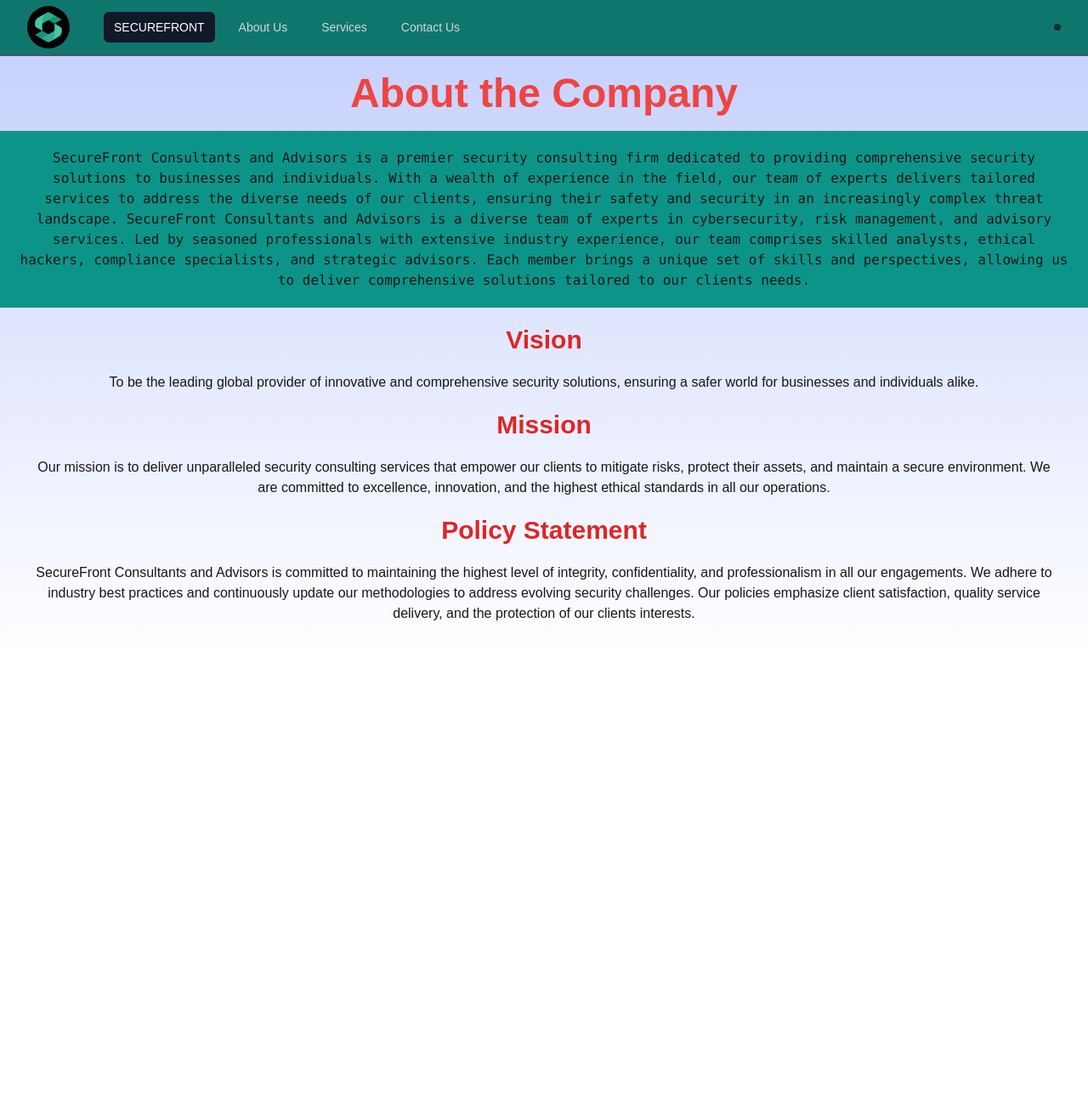
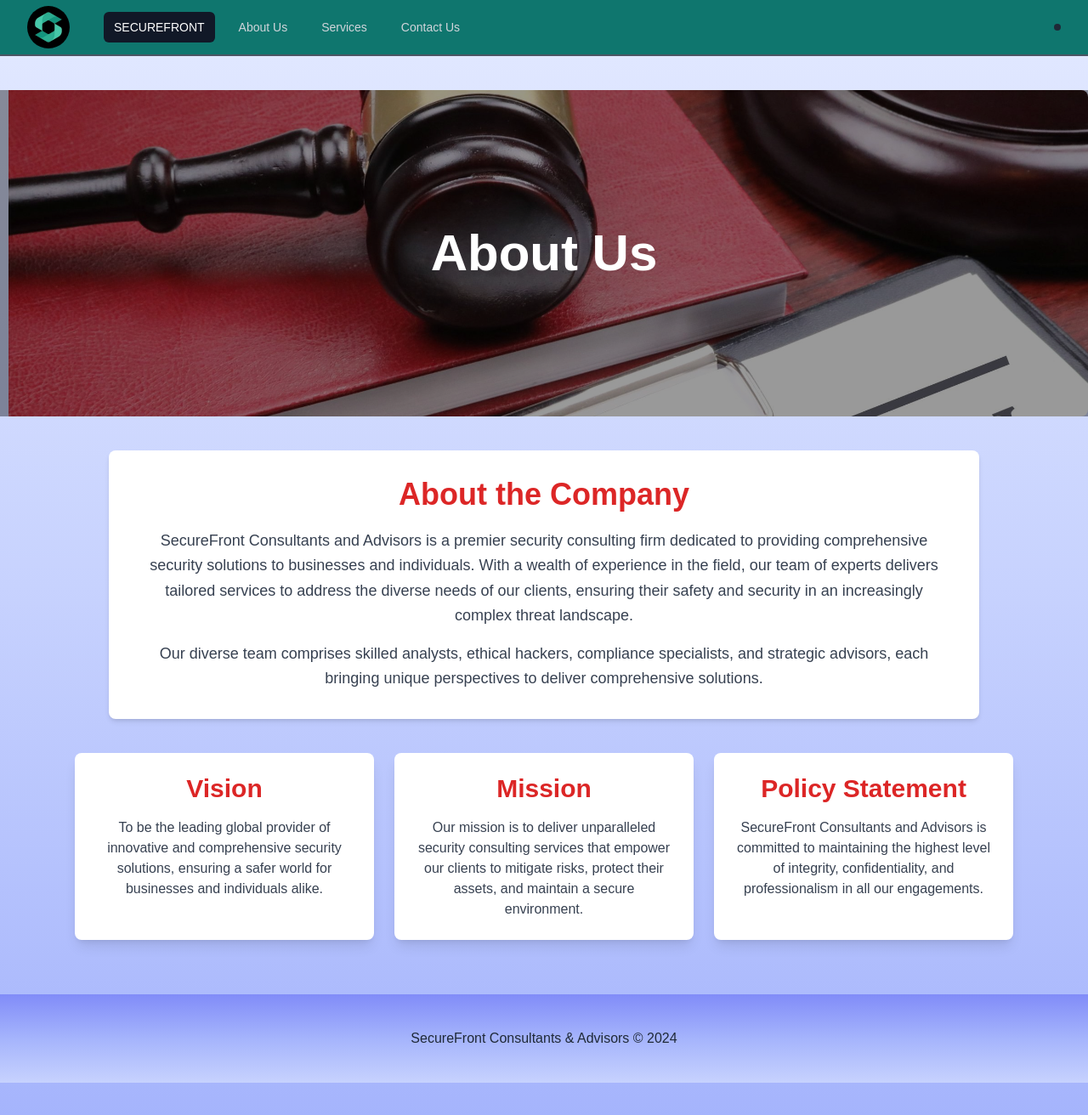
Before and after one commit to cyerd/securefront, a Next.js app: page /about in a window 1280 px wide. Shown: the whole page at 85% size. Before the commit the page ends 800 px from the top, so only its background shows below. Built offline with nearby package versions, Linux system fonts and the light colour scheme.

Commit message:
first commit5

```diff
--- a/src/app/about/page.js
+++ b/src/app/about/page.js
@@ -1,52 +1,81 @@
-import Header from '@/components/Header'
-import React from 'react'
+import Header from "@/components/Header";
+import React from "react";
+import Image from "next/image";
 
 function About() {
   return (
     <div>
-      <Header/>
+      <Header />
 
-    <div className='flex items-center  flex-col bg-gradient-to-b from-indigo-200 text-center mb-5'>
+      {/* About Section */}
+      <div className="flex flex-col items-center bg-gradient-to-b from-indigo-100 via-indigo-200 to-indigo-300 text-center py-10">
+        {/* Hero Section */}
+        <div className="relative w-full h-72 md:h-96">
+          <Image
+            src="/assets/images/investigation.jpg"
+            alt="About Us"
+            layout="fill"
+            objectFit="cover"
+            objectPosition="10px 1%"
+            className="rounded-lg"
+          />
+          <div className="absolute inset-0 bg-black bg-opacity-40 flex items-center justify-center">
+            <h1 className="text-white text-5xl md:text-6xl font-extrabold">About Us</h1>
+          </div>
+        </div>
 
-      <h1 className='text-red-500 text-5xl font-bold text-center p-5'>About the Company</h1>
-      <p className='bg-teal-600 p-5 font-mono font-light'>
-      SecureFront Consultants and Advisors is a premier security consulting firm dedicated to providing
-      comprehensive security solutions to businesses and individuals. With a wealth of experience in the
-      field, our team of experts delivers tailored services to address the diverse needs of our clients,
-      ensuring their safety and security in an increasingly complex threat landscape.
-      SecureFront Consultants and Advisors is a diverse team of experts in cybersecurity, risk management, and advisory services. Led by seasoned professionals with extensive industry experience, our
-      team comprises skilled analysts, ethical hackers, compliance specialists, and strategic advisors.
-      Each member brings a unique set of skills and perspectives, allowing us to deliver comprehensive
-      solutions tailored to our clients needs.
+        {/* Company Overview */}
+        <div className="bg-white shadow-md rounded-lg p-8 mx-5 mt-10 max-w-5xl">
+          <h2 className="text-red-600 text-4xl font-bold mb-5">About the Company</h2>
+          <p className="text-gray-700 text-lg leading-relaxed font-light">
+            SecureFront Consultants and Advisors is a premier security consulting firm dedicated to
+            providing comprehensive security solutions to businesses and individuals. With a wealth of
+            experience in the field, our team of experts delivers tailored services to address the diverse needs of our clients, ensuring their safety and security in an increasingly complex threat landscape.
           </p>
-      <div className='m-5'>
-      <h3 className='text-red-600 text-3xl font-semibold text-center'>
-      Vision
-      </h3>
-      <p className='p-5'>
-      To be the leading global provider of innovative and comprehensive security solutions, ensuring a
-      safer world for businesses and individuals alike.
+          <p className="text-gray-700 text-lg leading-relaxed font-light mt-4">
+            Our diverse team comprises skilled analysts, ethical hackers, compliance specialists, and strategic advisors, each bringing unique perspectives to deliver comprehensive solutions.
           </p>
-      <h3 className='text-red-600 text-3xl font-semibold text-center'>
-        Mission
-      </h3>
-      <p className='p-5'>
-      Our mission is to deliver unparalleled security consulting services that empower our clients to
-      mitigate risks, protect their assets, and maintain a secure environment. We are committed to excellence, innovation, and the highest ethical standards in all our operations.
+        </div>
+
+        {/* Vision, Mission, and Policy */}
+        <div className="grid grid-cols-1 md:grid-cols-3 gap-6 px-6 mt-10 max-w-6xl">
+          {/* Vision */}
+          <div className="bg-white shadow-lg rounded-lg p-6 text-center">
+            <h3 className="text-red-600 text-3xl font-semibold">Vision</h3>
+            <p className="text-gray-700 mt-4">
+              To be the leading global provider of innovative and comprehensive security solutions,
+              ensuring a safer world for businesses and individuals alike.
             </p>
-      <h3 className='text-red-600 text-3xl font-semibold text-center'>
-        Policy Statement
-      </h3>
-      <p className='p-5'>
-      SecureFront Consultants and Advisors is committed to maintaining the highest level of integrity,
-      confidentiality, and professionalism in all our engagements. We adhere to industry best practices
-      and continuously update our methodologies to address evolving security challenges. Our policies
-      emphasize client satisfaction, quality service delivery, and the protection of our clients interests.
+          </div>
+
+          {/* Mission */}
+          <div className="bg-white shadow-lg rounded-lg p-6 text-center">
+            <h3 className="text-red-600 text-3xl font-semibold">Mission</h3>
+            <p className="text-gray-700 mt-4">
+              Our mission is to deliver unparalleled security consulting services that empower our clients
+              to mitigate risks, protect their assets, and maintain a secure environment.
+            </p>
+          </div>
+
+          {/* Policy Statement */}
+          <div className="bg-white shadow-lg rounded-lg p-6 text-center">
+            <h3 className="text-red-600 text-3xl font-semibold">Policy Statement</h3>
+            <p className="text-gray-700 mt-4">
+              SecureFront Consultants and Advisors is committed to maintaining the highest level of
+              integrity, confidentiality, and professionalism in all our engagements.
+            </p>
+          </div>
+        </div>
+
+        {/* Footer Section */}
+        <div className="mt-16 bg-gradient-to-t from-indigo-200 via-indigo-300 to-indigo-400 w-full py-10 text-center">
+          <p className="text-gray-800 font-medium">
+            SecureFront Consultants & Advisors © {new Date().getFullYear()}
           </p>
         </div>
       </div>
     </div>
-  )
+  );
 }
 
-export default About
+export default About;
--- a/src/app/contact/page.js
+++ b/src/app/contact/page.js
@@ -1,70 +1,92 @@
-import Header from '@/components/Header'
-import { ClockIcon, EnvelopeIcon, MapPinIcon, PhoneIcon, PhoneXMarkIcon } from '@heroicons/react/24/outline'
-import Image from 'next/image'
-import React from 'react'
+import Header from "@/components/Header";
+import {
+  ClockIcon,
+  EnvelopeIcon,
+  MapPinIcon,
+  PhoneIcon,
+} from "@heroicons/react/24/outline";
+import Image from "next/image";
+import React from "react";
 
 function page() {
   return (
     <div>
-        <Header/>
-        <div className='w-full '>
-            <div>
-                <Image src="/assets/images/investigation.PNG" width={1920} height={480} alt='ivestigation' />
+      <Header />
+      <div
+        className="relative bg-cover bg-center bg-fixed"
+        style={{
+          backgroundImage: "url('/assets/images/bg.PNG')", // Suggestive background image
+        }}
+      >
+        {/* Hero Section */}
+        <div className="relative">
+          <Image
+            src="/assets/images/investigation.PNG"
+            width={1920}
+            height={480}
+            alt="Investigation"
+            className="w-full object-cover"
+          />
+          <div className="absolute inset-0 bg-black bg-opacity-40 flex items-center justify-center">
+            <h1 className="text-white text-5xl font-bold">Contact Us</h1>
           </div>
-            <div className=''>
-                <h2 className='text-3xl text-red-500 text-center font-semibold font-serif m-5'>Get In Touch With Us:</h2>
-                <div className=' xs:my-10 items-center text-center flex justify-evenly md:flex-row xs:flex-col '>
-
-                    <div className=' flex flex-col justify-center items-center text-center'>
-                        <EnvelopeIcon className="h-8 mb-1 text-teal-400 group-hover:animate-bounce"  />
-                        <span>
-                        <p className='font-semibold text-gray-600'>SECUREFRONT</p>
-                                <p>info@securefront.com</p>
-                                <p>P.O Box 10780-00100 </p>
-                                <p>Nairobi, Kenya</p>
-                        </span>
-
-                    </div>
-                    <div className='flex flex-col justify-center items-center text-center'>
-                        <PhoneIcon className="h-8 mb-1  text-teal-400 group-hover:animate-bounce"  />
-                        <span>
-                        <p className='font-semibold text-gray-600'>Office</p>
-                                <p>0727337380 </p>
-                                <p>Nairobi, Kenya</p>
-                        </span>
-
         </div>
 
-                    <div className='flex flex-col justify-center items-center text-center'>
-                        <ClockIcon className="h-8 mb-1  text-teal-400 group-hover:animate-bounce"  />
-                        <span>
-                        <p className='font-semibold text-gray-600'>Working Hours</p>
-                                <p>Mon - Sat </p>
-                                <p>9am - 6pm</p>
-                        </span>
+        {/* Contact Information Section */}
+        <div className="py-16 bg-white bg-opacity-90">
+          <h2 className="text-3xl text-teal-700 text-center font-semibold font-serif mb-10">
+            Get In Touch With Us
+          </h2>
 
+          <div className="flex flex-wrap justify-center gap-10 px-10">
+            {/* Email Section */}
+            <div className="flex flex-col items-center text-center bg-gray-100 p-5 rounded-lg shadow-lg hover:shadow-2xl transition-shadow duration-300">
+              <EnvelopeIcon className="h-12 mb-3 text-teal-400" />
+              <h3 className="font-semibold text-gray-800">SECUREFRONT</h3>
+              <p>info@securefront.com</p>
+              <p>P.O Box 10780-00100</p>
+              <p>Nairobi, Kenya</p>
             </div>
 
-                    <div className='flex flex-col justify-center items-center text-center'>
-                        <MapPinIcon className="h-8 mb-1  text-teal-400 group-hover:animate-bounce"  />
-                        <span>
-                        <p className='font-semibold text-gray-600'>View Park Towers, Mezanine Suite</p>
-                                <p>Utalii St, Nairobi </p>
-
-                        </span>
-
+            {/* Phone Section */}
+            <div className="flex flex-col items-center text-center bg-gray-100 p-5 rounded-lg shadow-lg hover:shadow-2xl transition-shadow duration-300">
+              <PhoneIcon className="h-12 mb-3 text-teal-400" />
+              <h3 className="font-semibold text-gray-800">Office</h3>
+              <p>0727337380</p>
+              <p>Nairobi, Kenya</p>
             </div>
 
+            {/* Working Hours Section */}
+            <div className="flex flex-col items-center text-center bg-gray-100 p-5 rounded-lg shadow-lg hover:shadow-2xl transition-shadow duration-300">
+              <ClockIcon className="h-12 mb-3 text-teal-400" />
+              <h3 className="font-semibold text-gray-800">Working Hours</h3>
+              <p>Mon - Sat</p>
+              <p>9am - 6pm</p>
+            </div>
 
-
+            {/* Address Section */}
+            <div className="flex flex-col items-center text-center bg-gray-100 p-5 rounded-lg shadow-lg hover:shadow-2xl transition-shadow duration-300">
+              <MapPinIcon className="h-12 mb-3 text-teal-400" />
+              <h3 className="font-semibold text-gray-800">
+                View Park Towers, Mezanine Suite
+              </h3>
+              <p>Utalii St, Nairobi</p>
             </div>
           </div>
-            <span className='flex items-center text-center justify-center m-10 '>
-                        <iframe src="https://www.google.com/maps/embed?pb=!1m18!1m12!1m3!1d3988.818378364475!2d36.8134941750007!3d-1.2827958356223745!2m3!1f0!2f0!3f0!3m2!1i1024!2i768!4f13.1!3m3!1m2!1s0x182f10d23912632b%3A0xa3e642f1ab7822a8!2sView%20Park%20Towers%2C%20Utalii%20St%2C%20Nairobi!5e0!3m2!1sen!2ske!4v1735115354516!5m2!1sen!2ske"  className=' mx-5 rounded-3xl ' width={1200}  loading="lazy" referrerPolicy="no-referrer-when-downgrade"></iframe>
-                        </span>
+        </div>
+
+        {/* Map Section */}
+        <div className="flex items-center justify-center my-10 px-5">
+          <iframe
+            src="https://www.google.com/maps/embed?pb=!1m18!1m12!1m3!1d3988.818378364475!2d36.8134941750007!3d-1.2827958356223745!2m3!1f0!2f0!3f0!3m2!1i1024!2i768!4f13.1!3m3!1m2!1s0x182f10d23912632b%3A0xa3e642f1ab7822a8!2sView%20Park%20Towers%2C%20Utalii%20St%2C%20Nairobi!5e0!3m2!1sen!2ske!4v1735115354516!5m2!1sen!2ske"
+            className="w-full max-w-4xl h-96 rounded-3xl border-4 border-teal-500"
+            loading="lazy"
+            referrerPolicy="no-referrer-when-downgrade"
+          ></iframe>
         </div>
       </div>
-  )
+    </div>
+  );
 }
 
-export default page
+export default page;
--- a/src/components/Dashboard.js
+++ b/src/components/Dashboard.js
@@ -24,34 +24,31 @@ function Dashboard() {
   return (
     <div className="min-h-screen bg-gradient-to-b from-gray-50 to-teal-100">
       <main>
-        {/* Header Section */}
-        <section className="relative h-[50vh] bg-teal-600 text-white flex flex-col items-center justify-center">
-          <h1 className="text-4xl lg:text-5xl font-bold text-center px-5">
+        {/* Hero Section */}
+        <section className="relative h-[60vh] bg-teal-600 text-white flex flex-col items-center justify-center text-center">
+          <h1 className="text-4xl lg:text-5xl font-bold px-5">
             <span>{text}</span>
             <Cursor cursorColor="#f7ab0a" />
           </h1>
-          <p className="mt-4 text-lg lg:text-xl text-center px-5">
+          <p className="mt-4 text-lg lg:text-xl px-5">
             Empowering businesses with cutting-edge security solutions tailored to meet evolving challenges.
           </p>
-        </section>
-
-        {/* Image Section */}
-        <section className="mt-10 flex justify-center">
-          <Image
-            src="/assets/images/landing.PNG"
-            alt="Security Solutions"
-            height={400}
-            width={800}
-            className="rounded-lg shadow-lg"
-          />
+          <div className="absolute bottom-0 w-full">
+            <Image
+              src="/assets/images/hero-background.jpg"
+              alt="SecureFront Hero"
+              layout="fill"
+              objectFit="cover"
+              className="opacity-40"
+            />
+          </div>
         </section>
 
         {/* About Us Section */}
         <section className="mt-16 px-5 text-center">
           <h2 className="text-4xl font-extrabold text-teal-700">About Us</h2>
-          <p className="text-lg lg:text-xl mt-5 leading-8">
-            SecureFront Consultants and Advisors is dedicated to delivering top-tier security solutions tailored to the unique needs of each client.
-            With extensive expertise and unwavering commitment to excellence, we empower our clients to navigate the complexities of today’s security landscape with confidence.
+          <p className="text-lg lg:text-xl mt-5 leading-8 text-gray-700 max-w-3xl mx-auto">
+            SecureFront Consultants and Advisors is dedicated to delivering top-tier security solutions tailored to the unique needs of each client. With extensive expertise and unwavering commitment to excellence, we empower our clients to navigate the complexities of today’s security landscape with confidence.
           </p>
         </section>
 
@@ -59,7 +56,7 @@ function Dashboard() {
         <section className="mt-16 px-5">
           <h2 className="text-4xl font-extrabold text-center text-teal-700">Our Services</h2>
           <div className="grid grid-cols-1 md:grid-cols-2 lg:grid-cols-3 gap-10 mt-10">
-            <div className="bg-white shadow-md rounded-lg p-5 text-center hover:shadow-lg">
+            <div className="bg-white shadow-md rounded-lg p-5 text-center hover:shadow-lg transition-transform transform hover:scale-105">
               <Image
                 src="/assets/images/security-risk.jpeg"
                 alt="Security Risk Assessment"
@@ -72,7 +69,7 @@ function Dashboard() {
                 Comprehensive analysis and strategies for mitigating security risks.
               </p>
             </div>
-            <div className="bg-white shadow-md rounded-lg p-5 text-center hover:shadow-lg">
+            <div className="bg-white shadow-md rounded-lg p-5 text-center hover:shadow-lg transition-transform transform hover:scale-105">
               <Image
                 src="/assets/images/technology-integration.jpeg"
                 alt="Technology Integration"
@@ -85,7 +82,7 @@ function Dashboard() {
                 Seamless integration of cutting-edge security technologies.
               </p>
             </div>
-            <div className="bg-white shadow-md rounded-lg p-5 text-center hover:shadow-lg">
+            <div className="bg-white shadow-md rounded-lg p-5 text-center hover:shadow-lg transition-transform transform hover:scale-105">
               <Image
                 src="/assets/images/executive-protection.jpeg"
                 alt="Executive Protection"
@@ -96,6 +93,31 @@ function Dashboard() {
               <h3 className="text-2xl font-semibold mt-5">Executive Protection</h3>
               <p className="mt-3 text-gray-600">
                 Tailored services for safeguarding key individuals and assets.
+              </p>
+            </div>
+          </div>
+        </section>
+
+        {/* Why Choose Us Section */}
+        <section className="mt-16 px-5 bg-gray-100 py-10">
+          <h2 className="text-4xl font-extrabold text-center text-teal-700">Why Choose Us?</h2>
+          <div className="grid grid-cols-1 md:grid-cols-2 lg:grid-cols-3 gap-10 mt-10 max-w-5xl mx-auto">
+            <div className="bg-white shadow-md rounded-lg p-5 text-center hover:shadow-lg">
+              <h3 className="text-2xl font-semibold">Expert Team</h3>
+              <p className="mt-3 text-gray-600">
+                A diverse group of professionals with extensive experience in security and risk management.
+              </p>
+            </div>
+            <div className="bg-white shadow-md rounded-lg p-5 text-center hover:shadow-lg">
+              <h3 className="text-2xl font-semibold">Customized Solutions</h3>
+              <p className="mt-3 text-gray-600">
+                Tailored strategies to address your unique security challenges effectively.
+              </p>
+            </div>
+            <div className="bg-white shadow-md rounded-lg p-5 text-center hover:shadow-lg">
+              <h3 className="text-2xl font-semibold">Commitment to Excellence</h3>
+              <p className="mt-3 text-gray-600">
+                Dedicated to delivering superior services with integrity and professionalism.
               </p>
             </div>
           </div>
--- a/src/components/Header.js
+++ b/src/components/Header.js
@@ -66,7 +66,7 @@ export default function Header() {
                   >
                     <span className="absolute -inset-1.5" />
                     <span className="sr-only">View notifications</span>
-                    <twitter aria-hidden="true" className="size-8" />
+
                   </button>
 
 
```
Also changed, not shown: public/assets/images/investigation.PNG, public/assets/images/investigation.jpg (added). Lines whose indentation alone changed are shown as unchanged.
